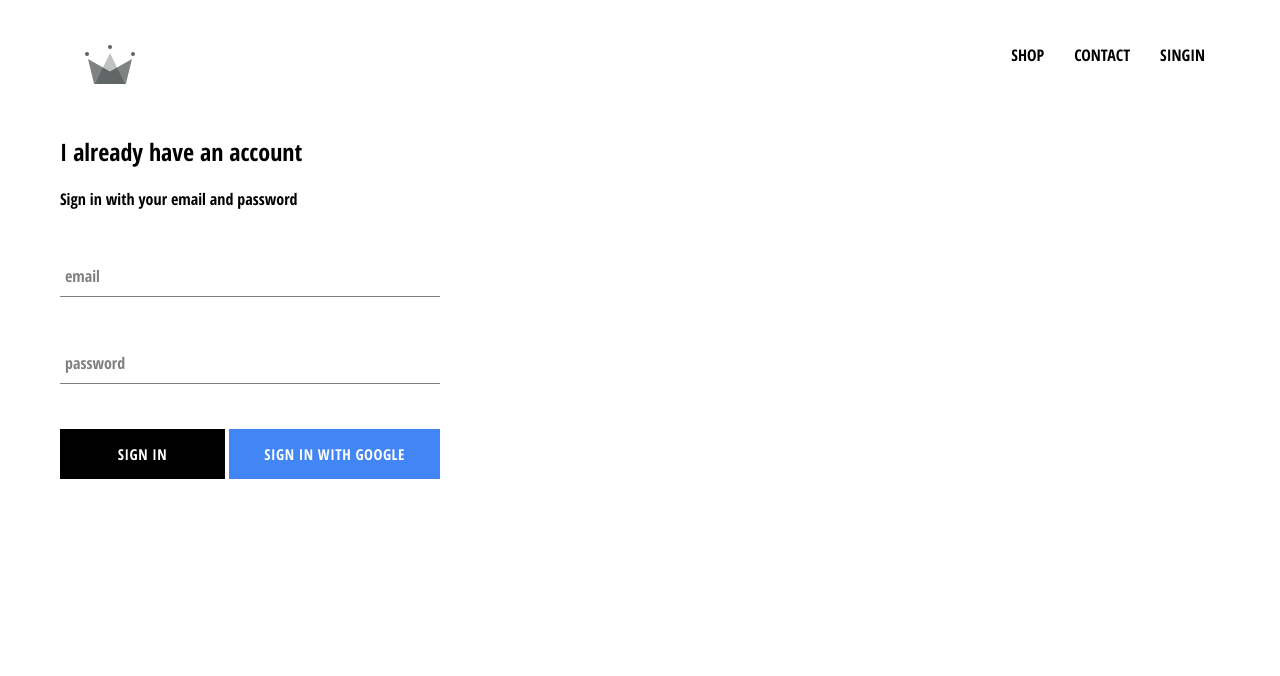
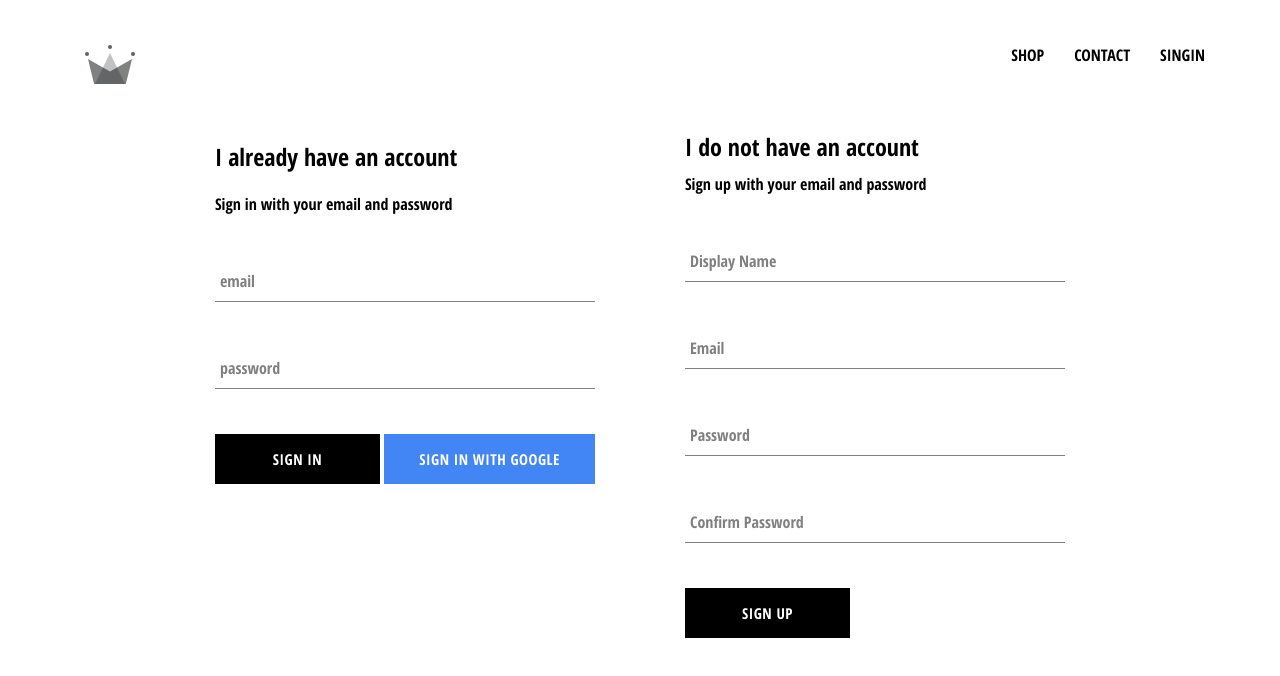
Before and after one commit to weichiehlo/crwn-clothing, a React (Create React App) app: page /signin in a window 1280 px wide. Shown: the top 676 px of the page. Built offline with nearby package versions, Linux system fonts and the light colour scheme; no server answers.

Commit message:
implemented firebase utils, including the ability to store auhenticated users

```diff
--- a/src/App.js
+++ b/src/App.js
@@ -6,7 +6,7 @@
 import ShopPage from './pages/shop/shop.component'
 import SignInAndSignUpPage from './pages/sign-in-and-sign-up/sign-in-and-sign-up.component'
 import Header from './components/header/header.component'
-import { auth } from './firebase/firebase.utils'
+import { auth, createUserProfileDocument } from './firebase/firebase.utils'
 
 
 
@@ -21,9 +21,23 @@
   unsubscribeFromAuth = null
 
   componentDidMount() {
-      this.unsubscribeFromAuth = auth.onAuthStateChanged( user => {
-      this.setState({ currentUser: user})
-      console.log(user)
+      this.unsubscribeFromAuth = auth.onAuthStateChanged(async userAuth => {
+        if(userAuth){
+          const userRef = await createUserProfileDocument(userAuth);
+
+          userRef.onSnapshot(snapShot =>{
+            this.setState({
+              currentUser: {
+                id: snapShot.id,
+                ...snapShot.data()
+              }
+            },()=>console.log(this.state));
+
+          });
+
+
+        }
+        this.setState({currentUser: userAuth})
     });
   }
 
--- /dev/null
+++ b/src/components/sign-up/sign-up.component.jsx
@@ -0,0 +1,99 @@
+import React from 'react';
+import FormInput from '../form-input/form-input.component';
+import CustomButtom from '../custom-button/custom-button.component';
+
+import { auth, createUserProfileDocument } from '../../firebase/firebase.utils';
+
+import './sign-up.styles.scss';
+
+class SignUp extends React.Component{
+    constructor(){
+        super()
+
+        this.state = {
+            displayName: '',
+            email: '',
+            password: '',
+            confirmPassword: '',
+        }
+    }
+
+    handleSubmit = async event =>{
+        event.preventDefault();
+        const {displayName, email, password, confirmPassword} = this.state
+
+        if(password !== confirmPassword){
+            alert("Passwords don't match");
+            return
+        }
+
+        try{
+            const { user } = await auth.createUserWithEmailAndPassword(
+                email,
+                password
+            );
+            await createUserProfileDocument(user, {displayName});
+
+            this.setState(
+                {
+                    displayName: '',
+                    email: '',
+                    password: '',
+                    confirmPassword: '',
+                }
+            );
+
+        }catch(error){
+            console.error(error);
+        }
+    };
+
+    handleChange = event => {
+        const { name, value } = event.target
+        this.setState({ [name]:value });
+    };
+
+    render(){
+        const {displayName, email, password, confirmPassword} = this.state
+        return(
+            <div className='sign-up'>
+                <h2 className='title'> I do not have an account</h2>
+                <span>Sign up with your email and password</span>
+                <form className='sign-up-form' onSubmit= {this.handleSubmit}>
+                    <FormInput
+                        type='text'
+                        name='displayName'
+                        value = { displayName }
+                        handleChange = {this.handleChange}
+                        label = 'Display Name'
+                        required/>
+                    <FormInput
+                        type='email'
+                        name='email'
+                        value = { email }
+                        handleChange = {this.handleChange}
+                        label = 'Email'
+                        required/>
+                    <FormInput
+                        type='password'
+                        name='password'
+                        value = { password }
+                        handleChange = {this.handleChange}
+                        label = 'Password'
+                        required/>
+                    <FormInput
+                        type='password'
+                        name='confirmPassword'
+                        value = { confirmPassword }
+                        handleChange = {this.handleChange}
+                        label = 'Confirm Password'
+                        required/>
+
+                    <CustomButtom type='submit'> SIGN UP</CustomButtom>
+                </form>
+            </div>
+        )
+    }
+}
+
+export default SignUp;
--- /dev/null
+++ b/src/components/sign-up/sign-up.styles.scss
@@ -0,0 +1,9 @@
+.sign-up {
+    display: flex;
+    flex-direction: column;
+    width: 380px;
+
+    .title {
+      margin: 10px 0;
+    }
+  }
--- a/src/firebase/firebase.utils.js
+++ b/src/firebase/firebase.utils.js
@@ -13,6 +13,34 @@
     measurementId: "G-7G03R226XM"
 }
 
+export const createUserProfileDocument = async(userAuth, additionalData) => {
+    if(!userAuth) return;
+
+
+    const userRef = firestore.doc(`users/${userAuth.uid}`)
+
+    const snapShot = await userRef.get();
+    if(!snapShot.exists){
+        const { displayName, email} = userAuth;
+        const createdAt = new Date();
+
+        try{
+            await userRef.set({
+                displayName,
+                email,
+                createdAt,
+                ...additionalData
+            })
+
+        } catch(error){
+            console.log('error createing user', error.message)
+        }
+    }
+
+    return userRef;
+
+}
+
 firebase.initializeApp(config);
 
 export const auth = firebase.auth();
--- a/src/pages/sign-in-and-sign-up/sign-in-and-sign-up.component.jsx
+++ b/src/pages/sign-in-and-sign-up/sign-in-and-sign-up.component.jsx
@@ -3,9 +3,12 @@
 
 import SignIn from '../../components/sign-in/sign-in.component'
 
+import SignUp from '../../components/sign-up/sign-up.component'
+
 const SignInAndSignUpPage = () =>(
     <div className='sign-in-and-sign-up'>
         <SignIn/>
+        <SignUp/>
     </div>
 )
 
--- a/src/pages/sign-in-and-sign-up/sign-in-and-sign-up.styles.scss
+++ b/src/pages/sign-in-and-sign-up/sign-in-and-sign-up.styles.scss
@@ -0,0 +1,6 @@
+.sign-in-and-sign-up {
+    width: 850px;
+    display: flex;
+    justify-content: space-between;
+    margin: 30px auto
+}
```
